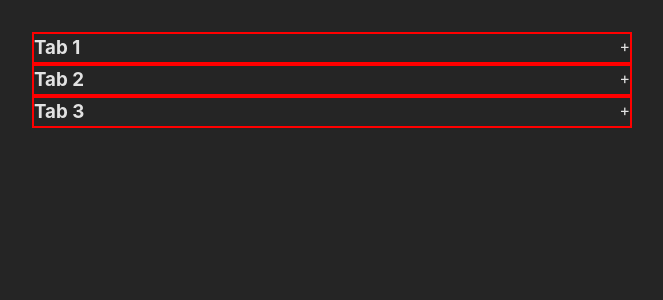
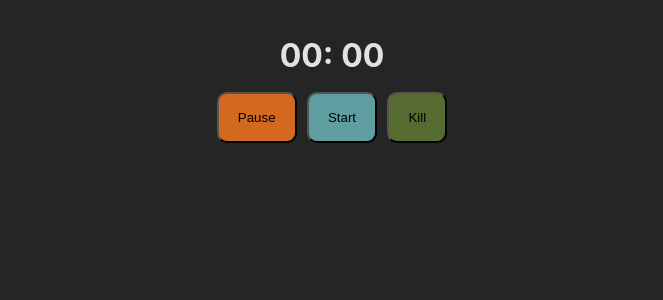
Before and after one commit to MiheerTamkhane/interview-prep, a React (Vite) app in the folder react-machine-coding/: page / in a window 1280 px wide. Shown: the top 300 px of the page, without its empty margins (308-971 px from the left). Built offline with nearby package versions, Linux system fonts and the light colour scheme.

Commit message:
added stopwatch

```diff
--- a/react-machine-coding/src/App.jsx
+++ b/react-machine-coding/src/App.jsx
@@ -1,12 +1,13 @@
 import "./App.css";
-import { MemoryGame, Tabs, Accordion } from "./components";
+import { MemoryGame, Tabs, Accordion, Stopwatch } from "./components";
 
 function App() {
   return (
     <>
       {/* <MemoryGame /> */}
       {/* <Tabs /> */}
-      <Accordion />
+      {/* <Accordion /> */}
+      <Stopwatch />
     </>
   );
 }
--- /dev/null
+++ b/react-machine-coding/src/components/Stopwatch/Stopwatch.css
@@ -0,0 +1,23 @@
+.button-wrapper {
+  display: flex;
+  gap: 10px;
+  margin-top: 12px;
+}
+
+.start {
+  padding: 1rem 1.2rem;
+  border-radius: 10px;
+  background-color: cadetblue;
+}
+
+.pause {
+  padding: 1rem 1.2rem;
+  border-radius: 10px;
+  background-color: chocolate;
+}
+
+.kill {
+  padding: 1rem 1.2rem;
+  border-radius: 10px;
+  background-color: darkolivegreen;
+}
--- /dev/null
+++ b/react-machine-coding/src/components/Stopwatch/Stopwatch.jsx
@@ -0,0 +1,65 @@
+import { useRef, useState } from "react";
+import "./Stopwatch.css";
+export const Stopwatch = () => {
+  const [sec, setSec] = useState(0);
+  const [isPaused, setIsPaused] = useState(false);
+  let timeout = useRef(null);
+
+  function startWatch() {
+    timeout.current = setInterval(() => {
+      setSec((prev) => prev + 1);
+    }, 1000);
+    setIsPaused(false);
+  }
+
+  function pauseWatch() {
+    clearInterval(timeout.current);
+    setIsPaused(true);
+  }
+
+  function killWatch() {
+    setSec(0);
+    pauseWatch();
+    timeout.current = null;
+    setIsPaused(false);
+  }
+
+  function formateDate(time) {
+    let minutes = Math.floor(time / 60);
+    let seconds = time % 60;
+    return `${minutes < 10 ? "0" + minutes : minutes}: ${
+      seconds < 10 ? "0" + seconds : seconds
+    }`;
+  }
+  console.log("timeout : ", timeout, sec, formateDate(sec));
+  return (
+    <div>
+      <h1>{formateDate(sec)}</h1>
+      <div className="button-wrapper">
+        <button
+          className="pause"
+          onClick={() => {
+            if (isPaused) {
+              startWatch();
+            } else {
+              pauseWatch();
+            }
+          }}
+        >
+          {isPaused ? "Resume" : "Pause"}
+        </button>
+        <button
+          className="start"
+          onClick={() => {
+            startWatch();
+          }}
+        >
+          Start
+        </button>
+        <button className="kill" onClick={() => killWatch()}>
+          Kill
+        </button>
+      </div>
+    </div>
+  );
+};
--- a/react-machine-coding/src/components/index.js
+++ b/react-machine-coding/src/components/index.js
@@ -1,3 +1,4 @@
 export { MemoryGame } from "./MemoryGame/MemoryGame";
 export { Tabs } from "./Tabs/Tabs";
 export { Accordion } from "./Accordion/Accordion";
+export { Stopwatch } from "./Stopwatch/Stopwatch";
```
Also changed, not shown: 1 other file (tests, documents, lock files or other folders).
